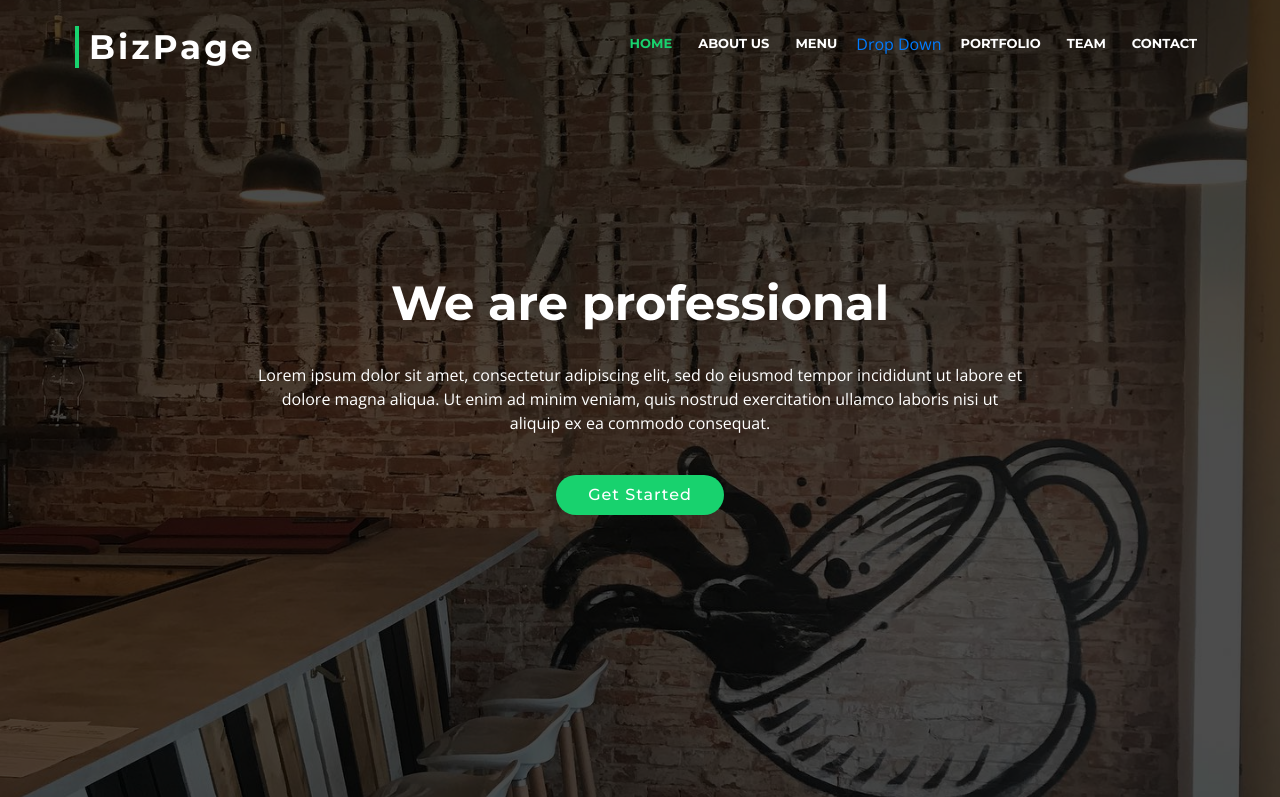
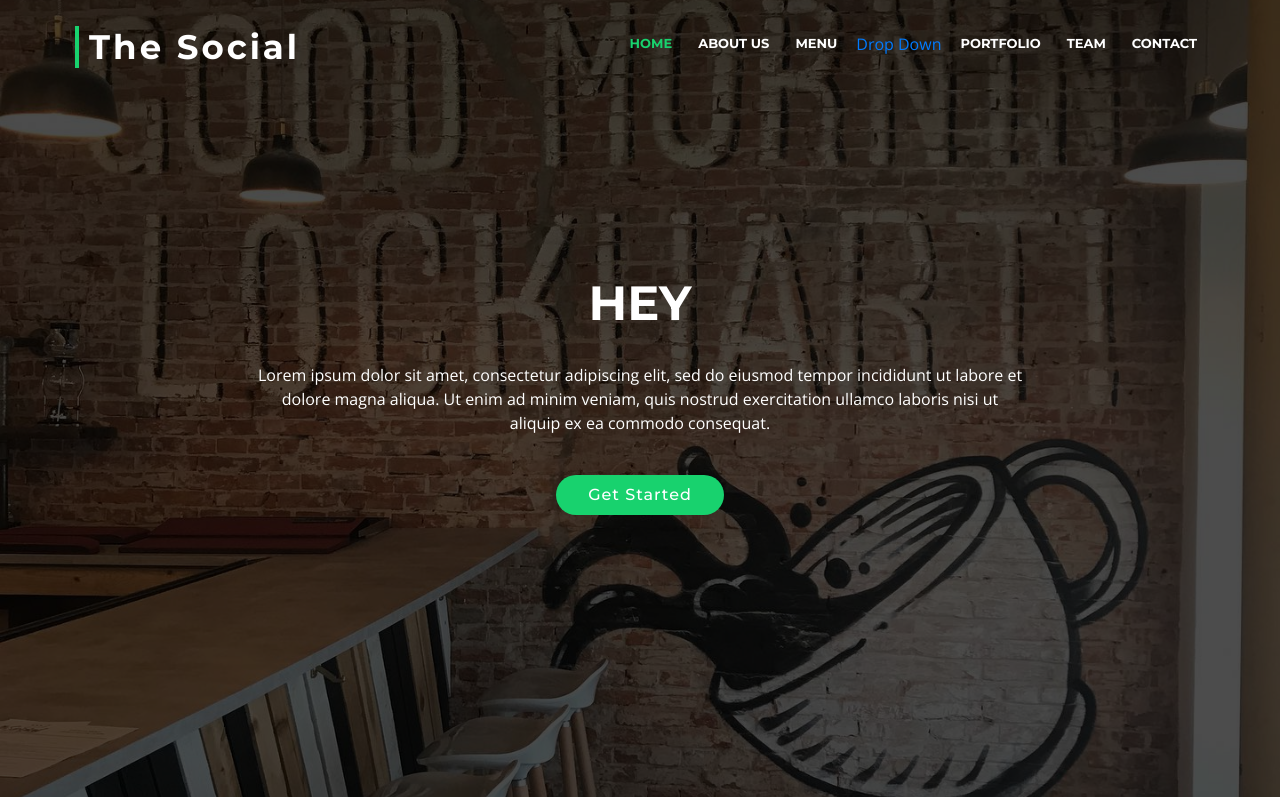
Before and after one commit to AndrewHempfling/restaurant, a plain HTML site: page index.html in a window 1280 px wide. Shown: the top 797 px of the page. Drawn offline with nearby package versions, Linux system fonts and the light colour scheme; some packages are replaced by stand-ins of ours; a script that the page names is missing.

Commit message:
Update index.html

```diff
--- a/index.html
+++ b/index.html
@@ -2,7 +2,7 @@
 <html lang="en">
 	<head>
 		<meta charset="utf-8">
-		<title>BizPage Bootstrap Template</title>
+		<title>FOOOOOOOOOOD</title>
 		<meta content="width=device-width, initial-scale=1.0" name="viewport">
 		<meta content="" name="keywords">
 		<meta content="" name="description">
@@ -110,7 +110,7 @@
 		<header id="header">
 			<div class="container-fluid">
 				<div id="logo" class="pull-left">
-					<h1><a href="#intro" class="scrollto">BizPage</a></h1>
+					<h1><a href="#intro" class="scrollto">The Social</a></h1>
 					<!-- Uncomment below if you prefer to use an image logo -->
 					<!-- <a href="#intro"><img src="img/logo.png" alt="" title="" /></a>-->
 				</div>
@@ -142,7 +142,7 @@
 							<div class="carousel-background"><img src="img/thesocialinterior.jpg" alt=""></div>
 							<div class="carousel-container">
 								<div class="carousel-content">
-									<h2>We are professional</h2>
+									<h2>HEY</h2>
 									<p>Lorem ipsum dolor sit amet, consectetur adipiscing elit, sed do eiusmod tempor incididunt ut labore et dolore magna aliqua. Ut enim ad minim veniam, quis nostrud exercitation ullamco laboris nisi ut aliquip ex ea commodo consequat.</p>
 									<a href="#featured-services" class="btn-get-started scrollto">Get Started</a>
 								</div>
```
